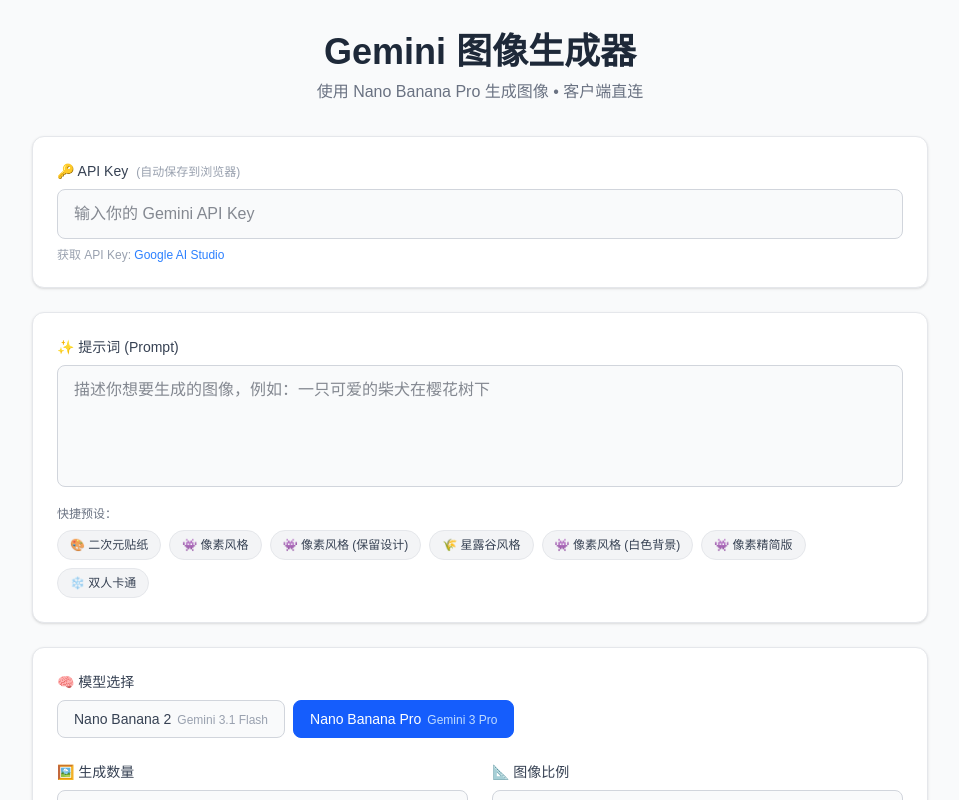
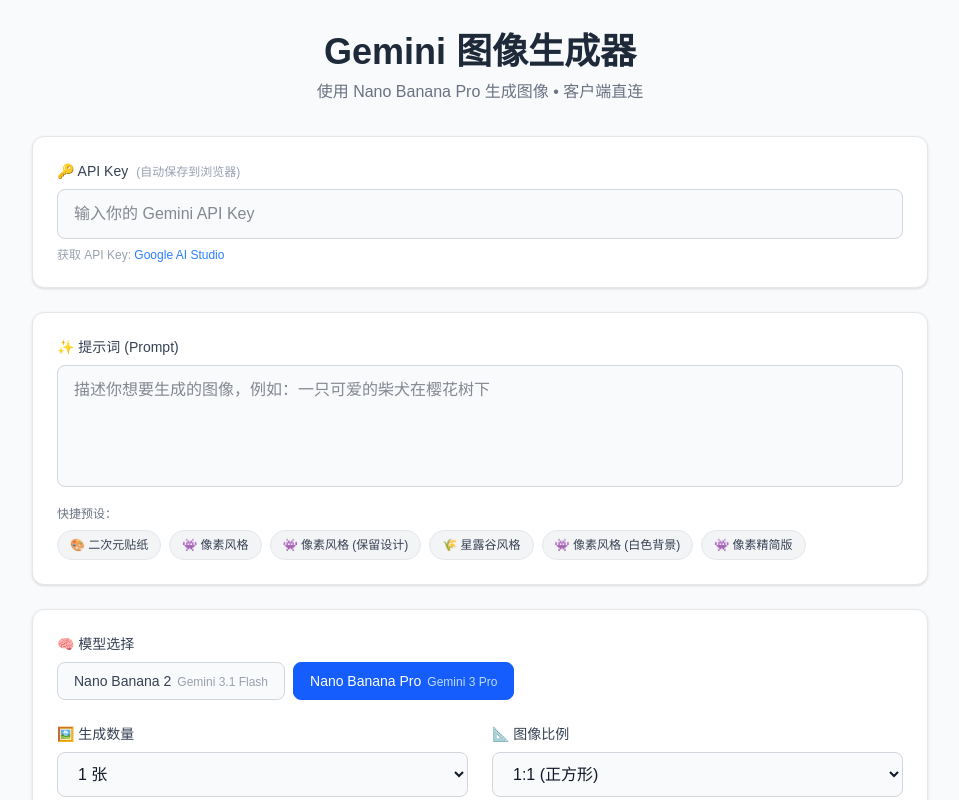
Before and after one commit to peanut996/gemini-image-generator, a Next.js app: page / in a window 1280 px wide. Shown: the top 800 px of the page, without its empty margins (160-1119 px from the left). Built offline with nearby package versions, Linux system fonts and the light colour scheme.

Commit message:
chore: remove chibi winter prompt preset

```diff
--- a/src/app/page.tsx
+++ b/src/app/page.tsx
@@ -89,10 +89,6 @@
     {
       label: '👾 像素精简版',
       prompt: 'refer to image 2, convert image 1 into a pixel art. Try to use as few pixels as possible.尽可能精简的同时，保留动作和特征',
-    },
-    {
-      label: '❄️ 双人卡通',
-      prompt: '把图一转换成可爱双人卡通/二次元贴纸风：冬季雪景氛围，白色贴纸描边，人物大眼睛和柔和笑容；男生短黑发、脸颊微红、深色外套和蓝色针织围巾；女生长深发、白色毛绒耳罩、黑色外套和浅蓝围巾；背景有飘雪和积雪树木。确保完整保留原图人物关系、动作与服饰细节。',
     },
   ];
 
```
